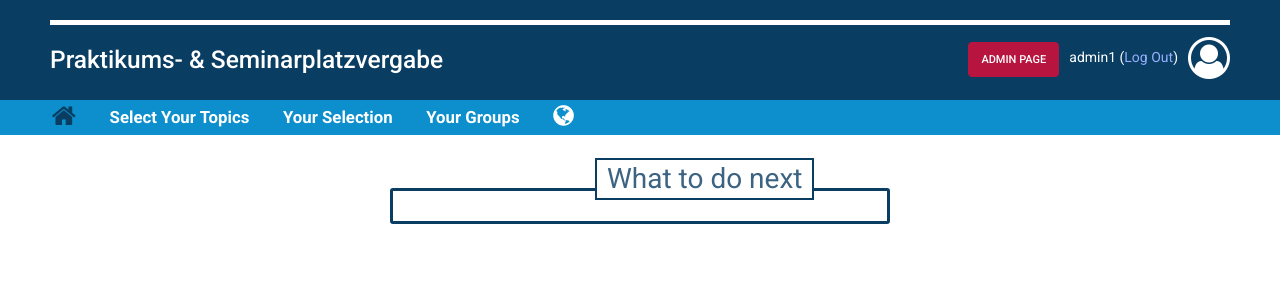
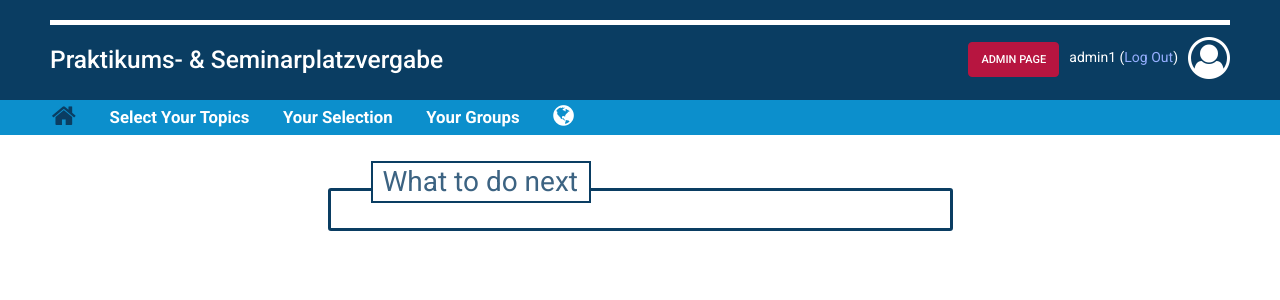
Before and after one commit to DataManagementLab/ppsv, a Django app: page / in a window 1280 px wide. Shown: the top 300 px of the page. Run offline with Django 3.2, Linux system fonts and the light colour scheme; a user stored in the database is signed in; data comes from the database, SQL or seed files in the repository; some libraries are stand-ins or nearby versions.

Commit message:
fixed a graphical bug in homepage.html

```diff
--- a/ppsv/frontend/templates/frontend/homepage.html
+++ b/ppsv/frontend/templates/frontend/homepage.html
@@ -13,10 +13,10 @@
 {% block content %}
 {% if user.is_authenticated %}
   <div style="display: flex;justify-content: center;position:relative;margin-top:20px">
-    <div style="position:absolute;z-index:2;background-color:white; border: 2px solid rgba(10,61,98,1); top:-25px; left: 580px;padding: 2px 10px;">
-        <h2 style="margin:0px"> What to do next </h2>
-    </div>
-    <div style="display: flex;justify-content: center; flex-direction: column;border: 3px solid rgba(10,61,98,1);border-radius:3px;padding: 15px 30px;margin-top:5px;width:40%;min-width:360px;">
+    <div style="display: flex;justify-content: center; flex-direction: column;border: 3px solid rgba(10,61,98,1);border-radius:3px;padding: 15px 30px;padding-top:-15px;margin-top:5px;width:50%;min-width:500px;">
+        <div style="position:relative;z-index:2;background-color:white; border: 2px solid rgba(10,61,98,1); top: -45px; left: 10px;padding: 2px 10px;width:220px;margin-bottom: -35px">
+            <h2 style="margin:0px"> What to do next</h2>
+        </div>
         {% for msg, link in recommendations.items %}
             <div style="display:flex; flex-direction:row;font-size:18px;margin-bottom:5px">
                 <div style="overflow:hidden;text-overflow: ellipsis;width:100%;white-space: nowrap;background-color:white; border: 4px solid rgba(10,61,98,1);border-style: none none none solid;padding: 2px 5px;background-color:rgba(12,143,204,0.2);padding:3px">
```
